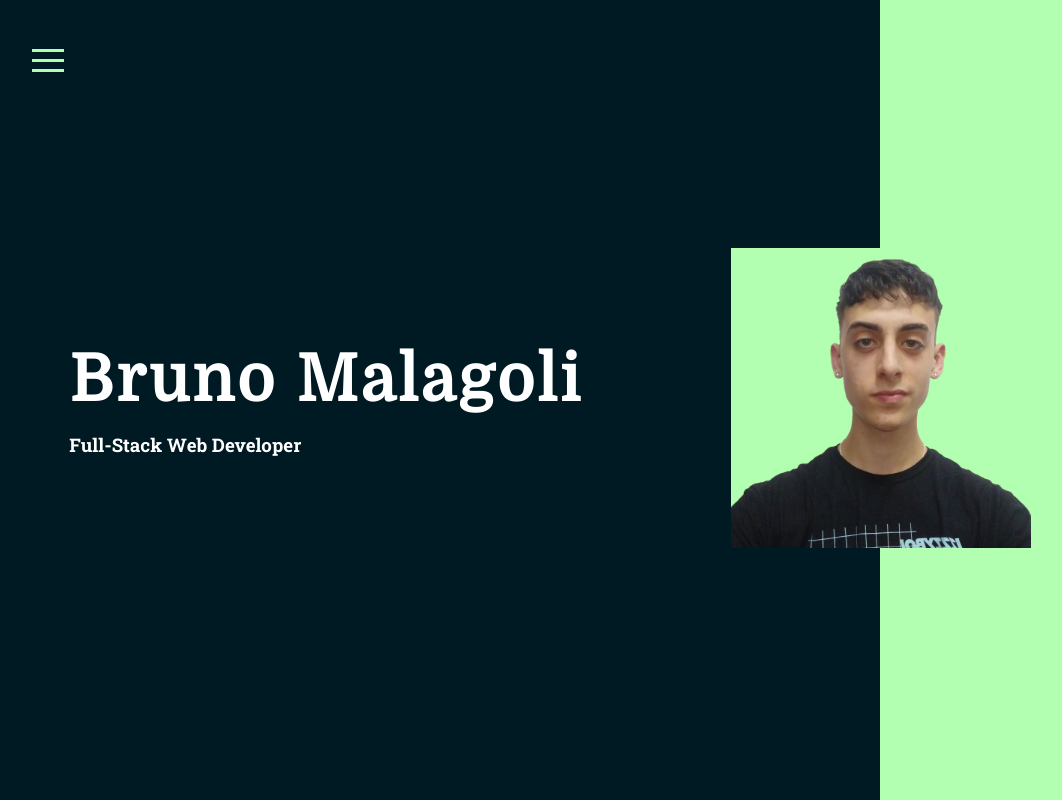
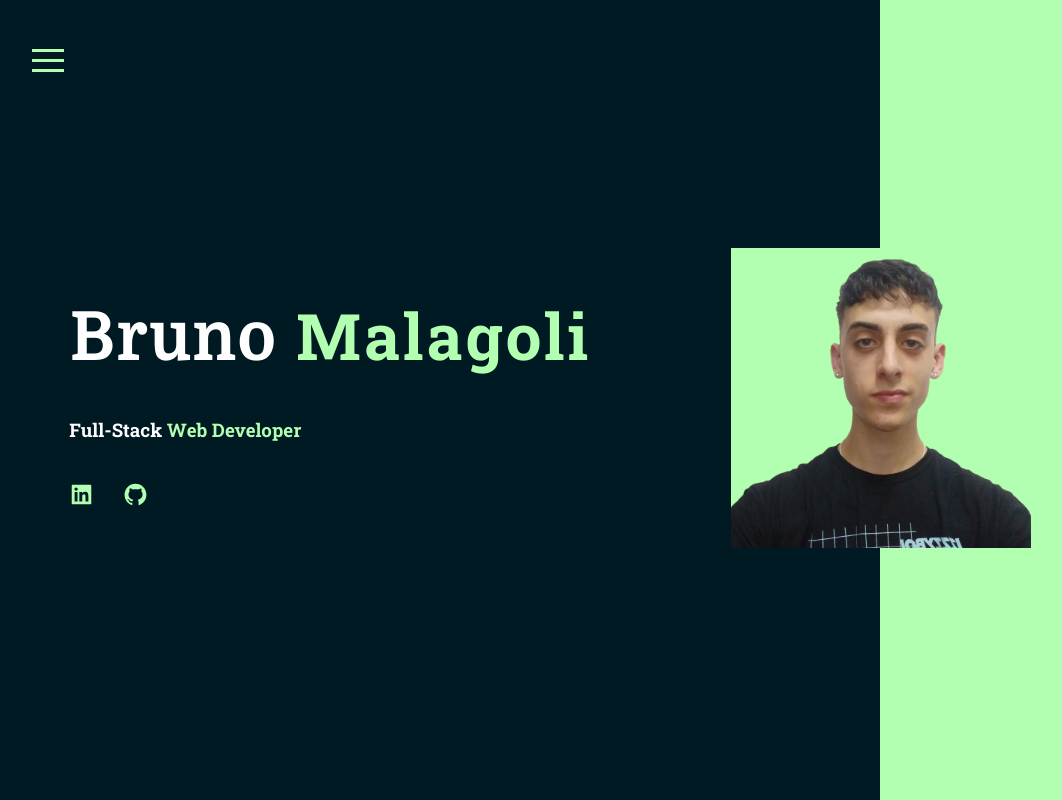
Before and after one commit to BrunoMalagoli/bmalagoli-portfolio, a React (Vite) app: page / in a window 1280 px wide. Shown: the whole page, without its empty margins (16-1078 px from the left). Built offline with nearby package versions, Linux system fonts and the light colour scheme.

Commit message:
Media buttons implementation

```diff
--- a/package.json
+++ b/package.json
@@ -11,7 +11,8 @@
   "dependencies": {
     "hamburger-react": "^2.5.0",
     "react": "^18.2.0",
-    "react-dom": "^18.2.0"
+    "react-dom": "^18.2.0",
+    "react-icons": "^4.7.1"
   },
   "devDependencies": {
     "@types/react": "^18.0.26",
--- a/src/components/Hero/index.tsx
+++ b/src/components/Hero/index.tsx
@@ -1,11 +1,20 @@
 import styles from "./styles/index.module.css";
+import { AiFillLinkedin, AiFillGithub } from "react-icons/ai";
 const Hero = () => {
   return (
     <div id={styles.heroContainer}>
       <section id={styles.mainContent}>
         <div id={styles.textContainer}>
-          <h1 id={styles.mainText}>Bruno Malagoli</h1>
-          <h3 className={styles.subText}>Full-Stack Web Developer</h3>
+          <h1 id={styles.mainText}>
+            Bruno <span className={styles.highlight}>Malagoli</span>
+          </h1>
+          <h3 className={styles.subText}>
+            Full-Stack <span className={styles.highlight}>Web Developer</span>
+          </h3>
+          <div id={styles.mediaContainer}>
+            <AiFillLinkedin fontSize={"25px"} color="#b3ffb2" />
+            <AiFillGithub fontSize={"25px"} color="#b3ffb2" />
+          </div>
         </div>
         <div id={styles.profileImg}>
           <div>
--- a/src/components/Hero/styles/index.module.css
+++ b/src/components/Hero/styles/index.module.css
@@ -39,7 +39,9 @@
     width: 100%;
     text-align: center;
 }
-
+.highlight{
+    color: #b3ffb2;
+}
 
 @media screen and (min-width : 760px) {
     #heroContainer{
@@ -61,7 +63,7 @@
         flex-direction: column;
         align-items: left;
         justify-content: center;
-        gap: 2%;
+        gap: 5%;
         height: 100%;
         width: 45%;
     }
@@ -86,10 +88,19 @@
         background-color: transparent;
         display: block;
     }
+    #mediaContainer{
+        display: flex;
+        align-items: center;
+        justify-content: flex-start;
+        width: 100%;
+        gap: 5%;
+    }
     .subText{
         color: #FFFFFF;
         width: 100%;
         text-align: left;
     }
-
+    .highlight{
+        color: #b3ffb2;
+    }
 }
```
Also changed, not shown: 1 other file (tests, documents, lock files or other folders).
